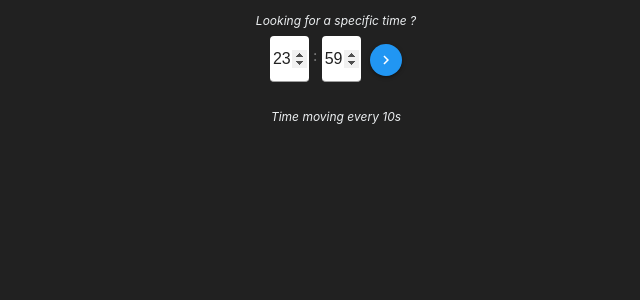
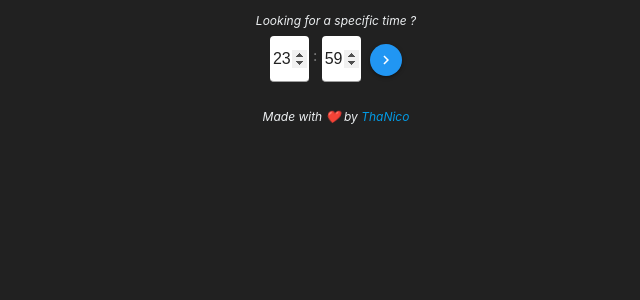
Before and after one commit to ThaNico/HistoricTimes, a Django app: page / in a window 1280 px wide. Shown: the part 252-552 px from the top of the page, without its empty margins (640-1280 px from the left). Run offline with Django 4.2, Linux system fonts and the light colour scheme; data that the repository does not hold is empty.

Commit message:
Made with love + fix

```diff
--- a/main/templates/home.html
+++ b/main/templates/home.html
@@ -42,7 +42,8 @@
             <button id="specific-search" class="btn-floating btn-small waves-effect waves-light blue"><i
                     class="material-icons">navigate_next</i></button>
         </p>
-        <label class="blue-grey-text text-lighten-5">Time moving every 10s</label>
+        <label class="blue-grey-text text-lighten-5">Made with ❤️ by
+            <a href="https://github.com/ThaNico/HistoricTimes" target="_blank">ThaNico</a></label>
     </div>
 </div>
 
--- a/static/main/home.js
+++ b/static/main/home.js
@@ -74,7 +74,7 @@ const fetchEvents = () => {
 };
 
 const moveTimeValue = (
-  increaseHours = true,
+  increaseHours = false,
   increaseMinutes = true,
   decreaseHours = false,
   decreaseMinutes = false
```
